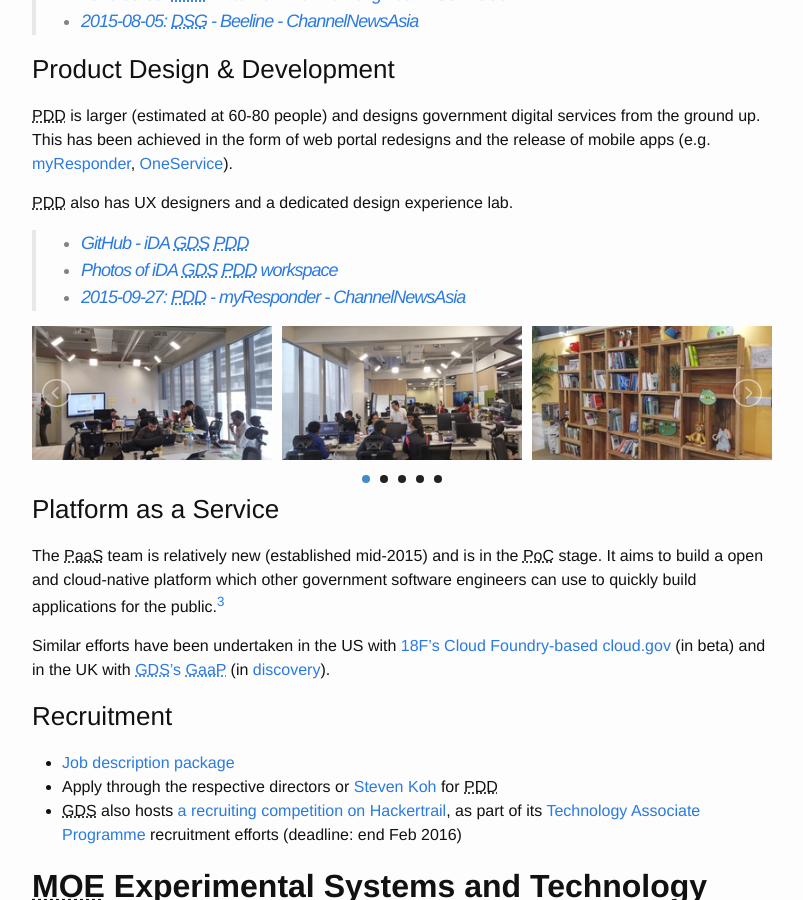
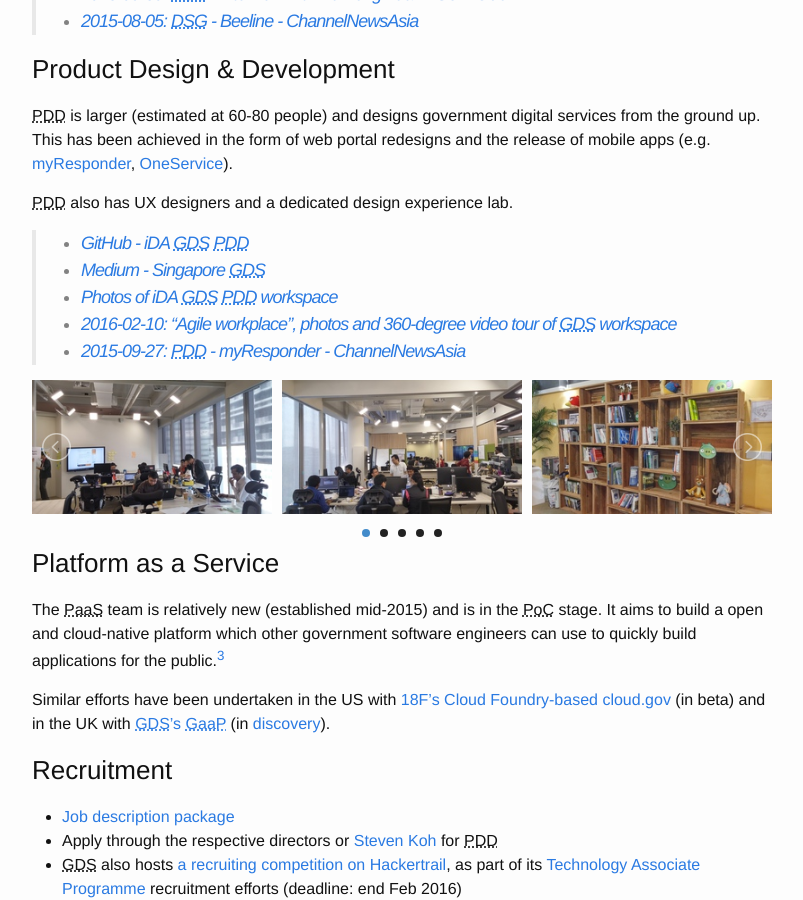
Before and after one commit to codeforsg/codeforsg.github.io, a Jekyll site: the page built from 01-gov_startups.md, in a window 1280 px wide and 900 px high, scrolled down 1137 px. Shown: the whole window, without its empty margins (238-1041 px from the left). Built offline with Jekyll 4.4.1, drawn with Linux system fonts in a browser that asks for light colours; nearby versions of some CDN libraries; comment, search, counter and statistics services are not loaded.

Commit message:
Add links to GDS on Medium, and specific workspace showcase post

```diff
--- a/01-gov_startups.md
+++ b/01-gov_startups.md
@@ -48,7 +48,9 @@ PDD is larger (estimated at 60-80 people) and designs government digital service
 PDD also has UX designers and a dedicated design experience lab.
 
 > * [GitHub - iDA GDS PDD](https://github.com/idagds/)
+> * [Medium - Singapore GDS](https://medium.com/singapore-gds)
 > * [Photos of iDA GDS PDD workspace](https://drive.google.com/folderview?id=0BwLqF_ka0mesODNpanZDcnYtYkU&usp=sharing)
+> * [2016-02-10: "Agile workplace", photos and 360-degree video tour of GDS workspace](https://medium.com/singapore-gds/agile-workplace-2874e774c500)
 > * [2015-09-27: PDD - myResponder - ChannelNewsAsia](http://www.channelnewsasia.com/news/singapore/new-government-app/2154120.html)
 
 * {: data-src="/images/gds/1.jpg"} ![](/images/gds/thumb/1.jpg)
```
